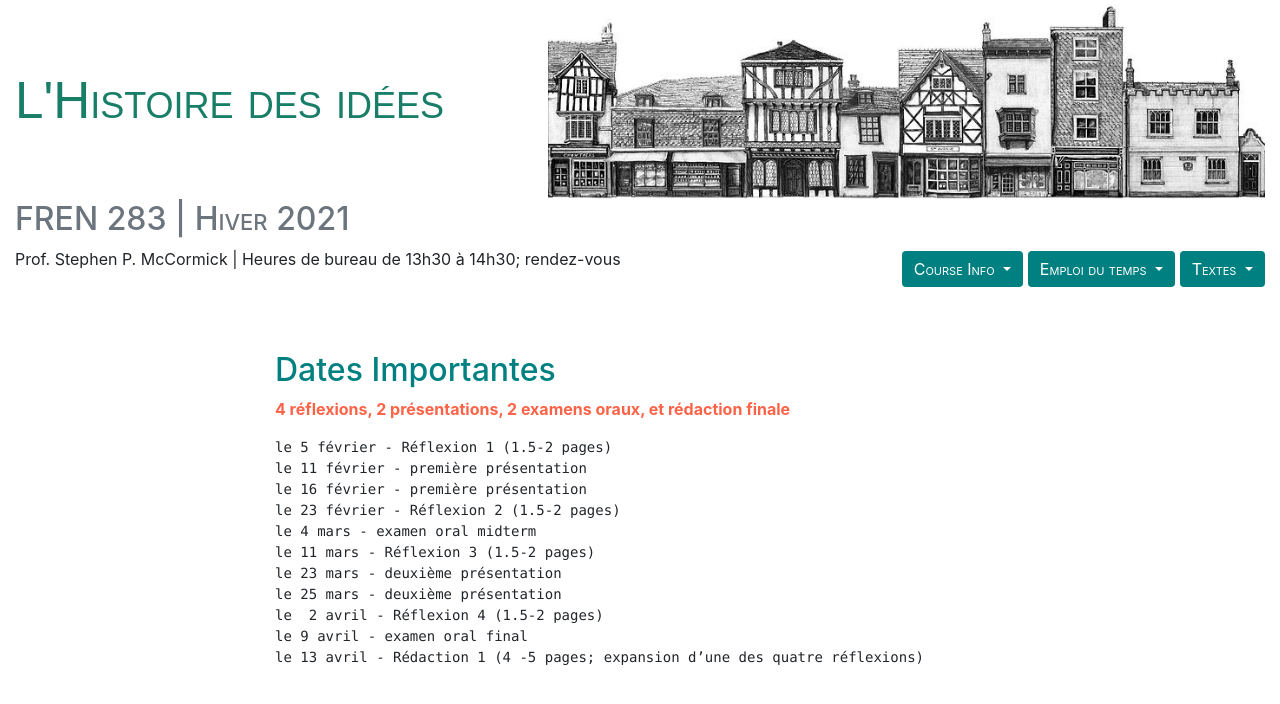
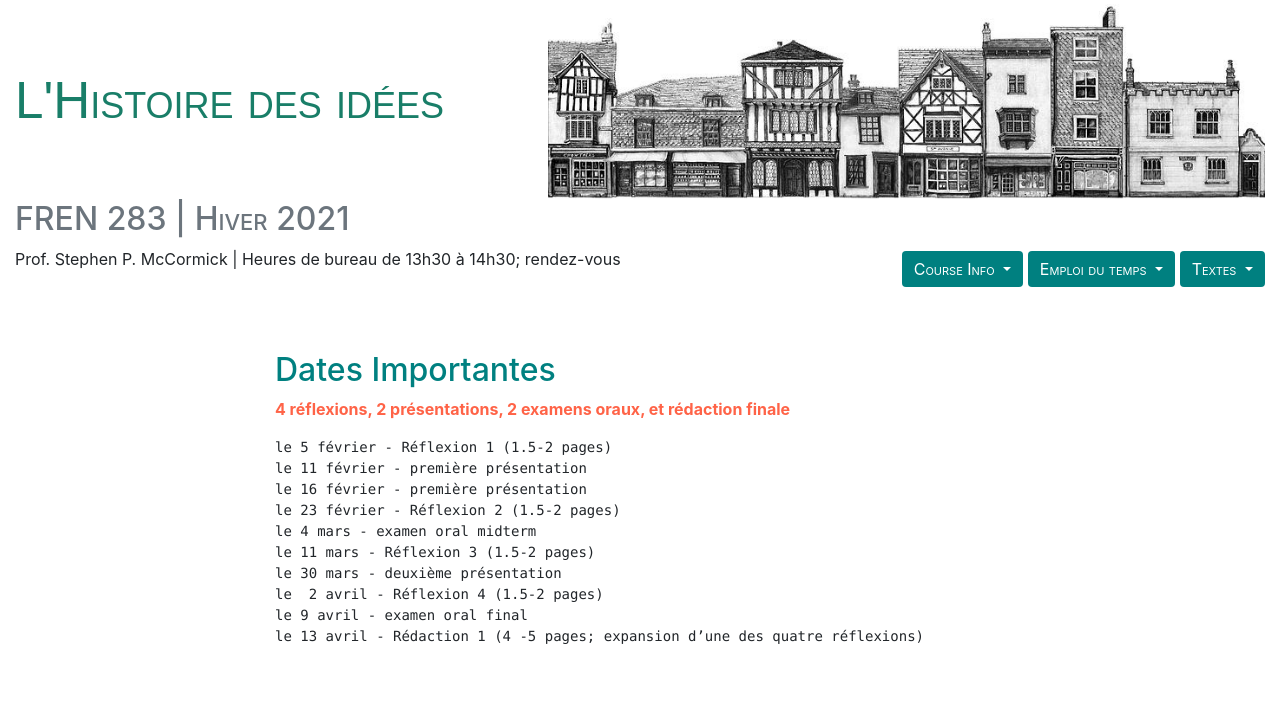
Before and after one commit to SteveWLU/fren283, a Jekyll site: the page built from about/dates.md, in a window 1280 px wide. Shown: the top 704 px of the page. Built offline with Jekyll 4.4.1, drawn with Linux system fonts in a browser that asks for light colours; nearby versions of some CDN libraries; our own code applies the rules of GitHub Pages for plain Markdown files.

Commit message:
update dates.md

```diff
--- a/about/dates.md
+++ b/about/dates.md
@@ -13,8 +13,7 @@ permalink: about/dates
 	le 23 février - Réflexion 2 (1.5-2 pages)
 	le 4 mars - examen oral midterm
 	le 11 mars - Réflexion 3 (1.5-2 pages)
-	le 23 mars - deuxième présentation
-	le 25 mars - deuxième présentation
+	le 30 mars - deuxième présentation
 	le  2 avril - Réflexion 4 (1.5-2 pages)
 	le 9 avril - examen oral final
 	le 13 avril - Rédaction 1 (4 -5 pages; expansion d’une des quatre réflexions)
```
